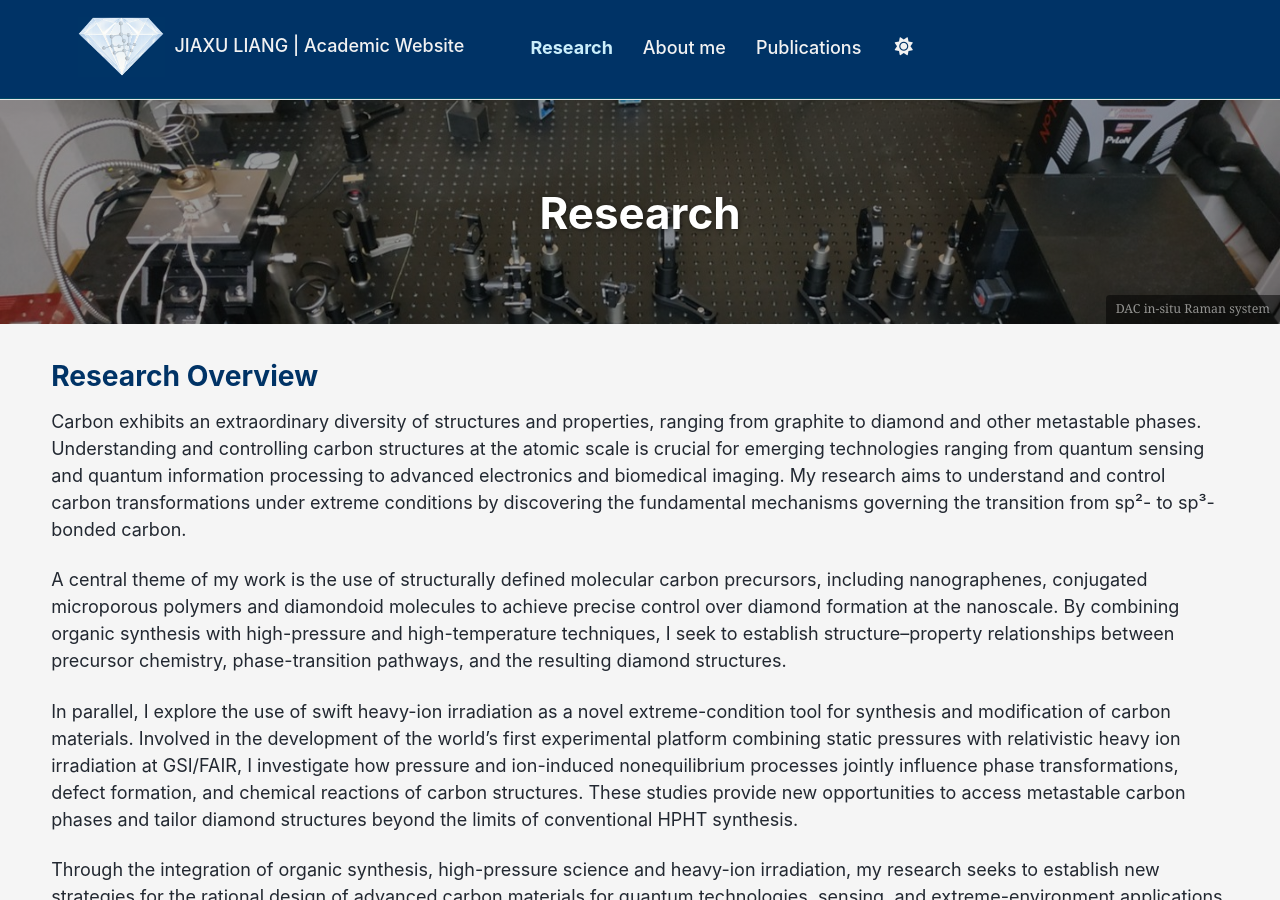
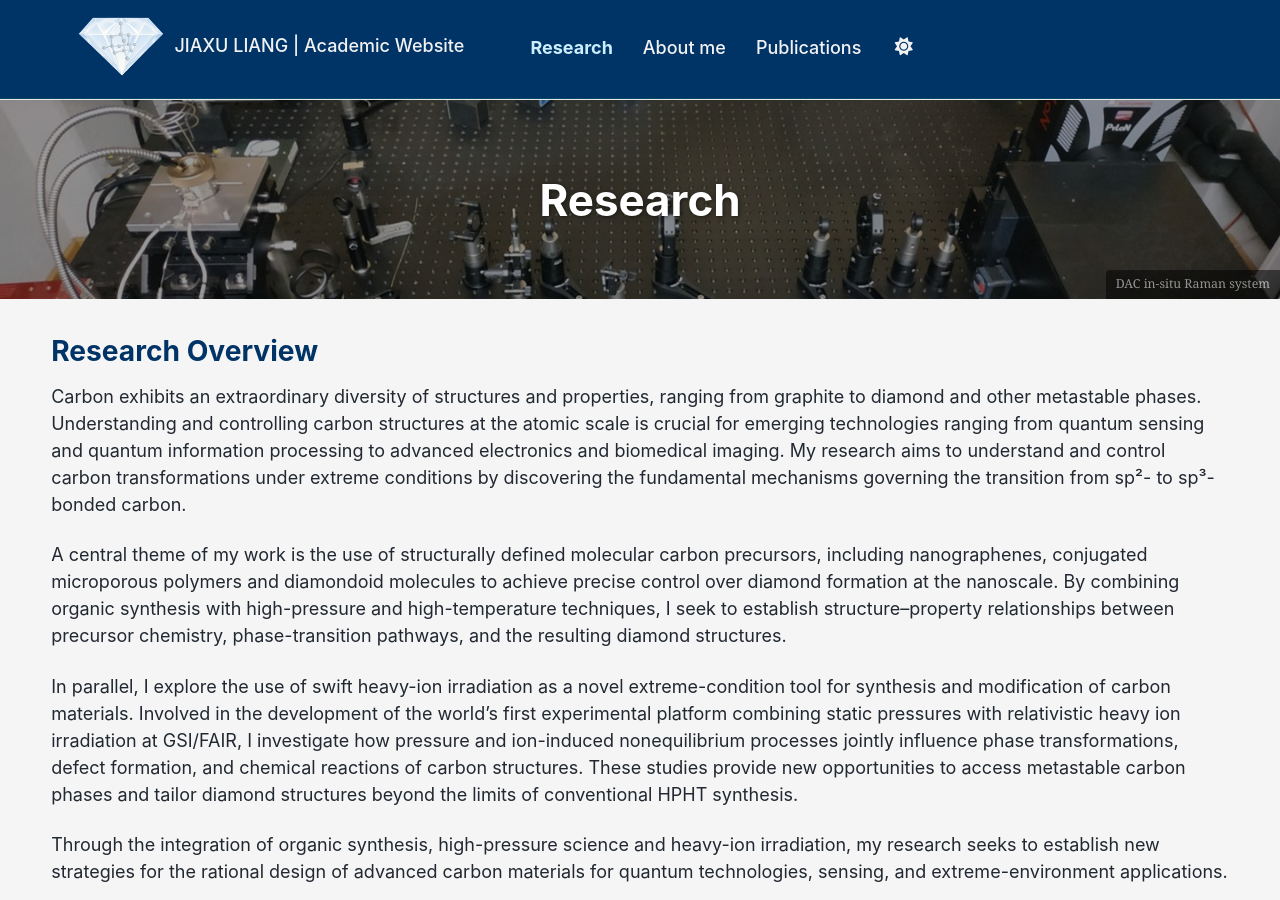
Before and after one commit to liangjiaxu-research/liangjiaxu-research.github.io, a Jekyll site: the page built from _pages/research.md, in a window 1280 px wide and 900 px high. Built offline with Jekyll 4.4.1, drawn with Linux system fonts in a browser that asks for light colours; a script bundle is joined from its source files by our own code; library files that are not in the unit come from our copies.

Commit message:
Update _custom.scss

```diff
--- a/_sass/_custom.scss
+++ b/_sass/_custom.scss
@@ -40,7 +40,7 @@ body {
 }
 
 .page__hero--overlay.research-hero {
-    min-height: 25vh;
+    min-height: 20vh;
 }
 
 /* HOME页卡片设置 */
```
